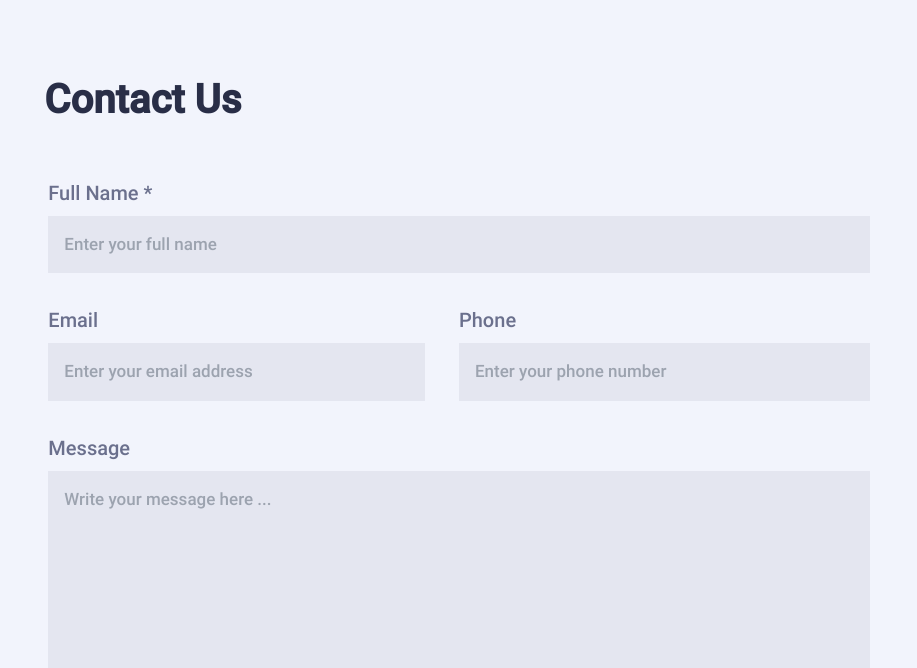
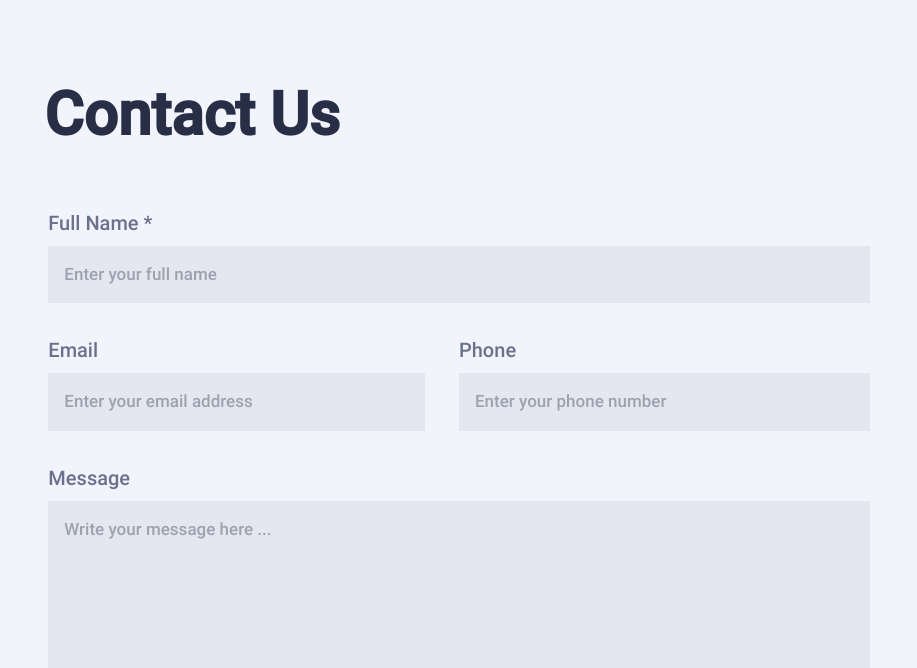
Before and after one commit to jewlys/Mid-term-Project-IH22, a plain HTML site: page contact.html in a window 1280 px wide. Shown: the part 132-800 px from the top of the page, without its empty margins (181-1098 px from the left). Drawn offline with nearby package versions, Linux system fonts and the light colour scheme.

Commit message:
fixing some styles on contact page

```diff
--- a/contact.html
+++ b/contact.html
@@ -24,7 +24,7 @@
 
     <!-- Section form -->
     <section class="h-auto w-auto mx-5 my-20 md:w-8/12 md:mx-auto">
-        <h1 class="md:bold-60 color-dark-grey bold-40 text-center md:text-left mb-8 md:ml-3 md:mb-12">Contact Us</h1>
+        <h1 class="bold-60 color-dark-grey text-center md:text-left mb-8 md:ml-3 md:mb-12">Contact Us</h1>
         <form action="/" method="get" class="w-auto m-4 md:grid md:grid-cols-2">
             <label for="name" class="regular-20 color-medium-grey w-full md:col-span-2 md:order-1">Full Name *</label>
             <input type="text" id="name" placeholder="Enter your full name" required class="mb-8 mt-2 bg-medium-grey-op1 color-medium-grey w-full regular-17 p-2 md:p-4 md:col-span-2 md:order-2">
```
